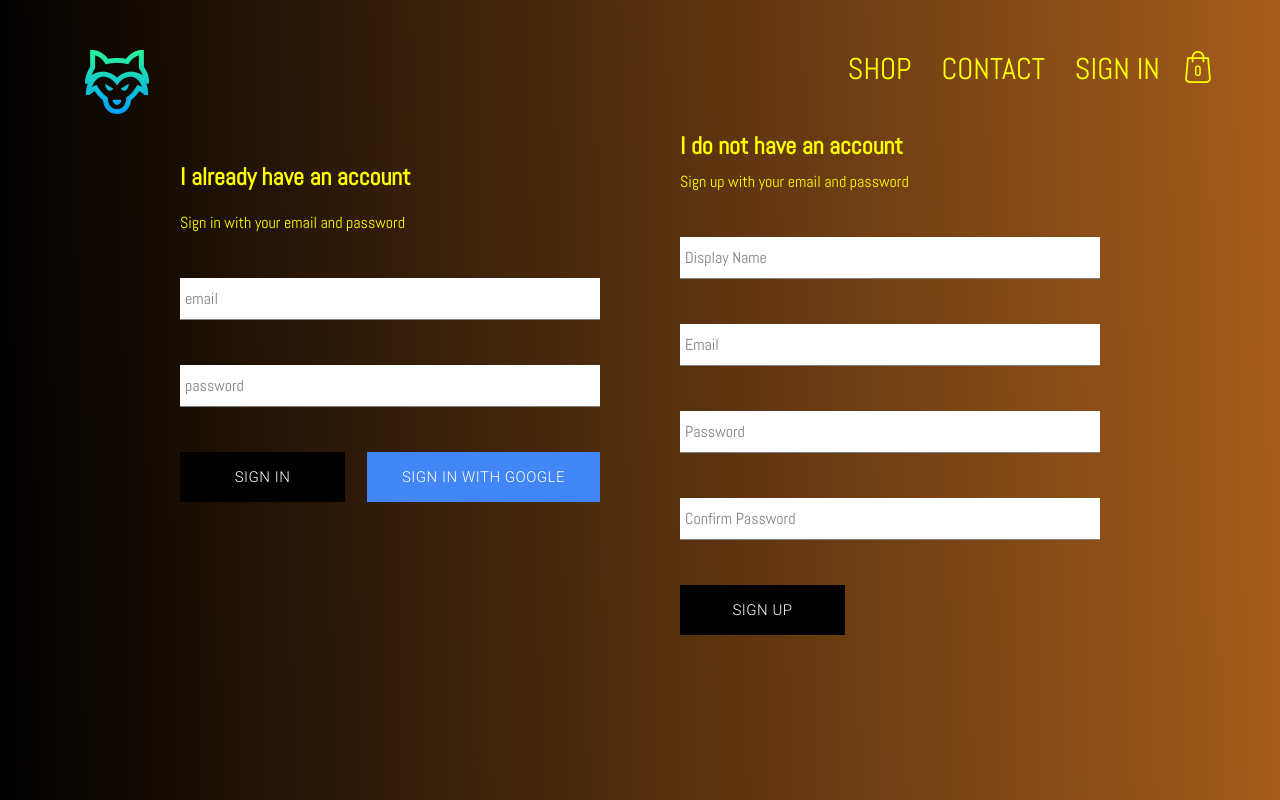
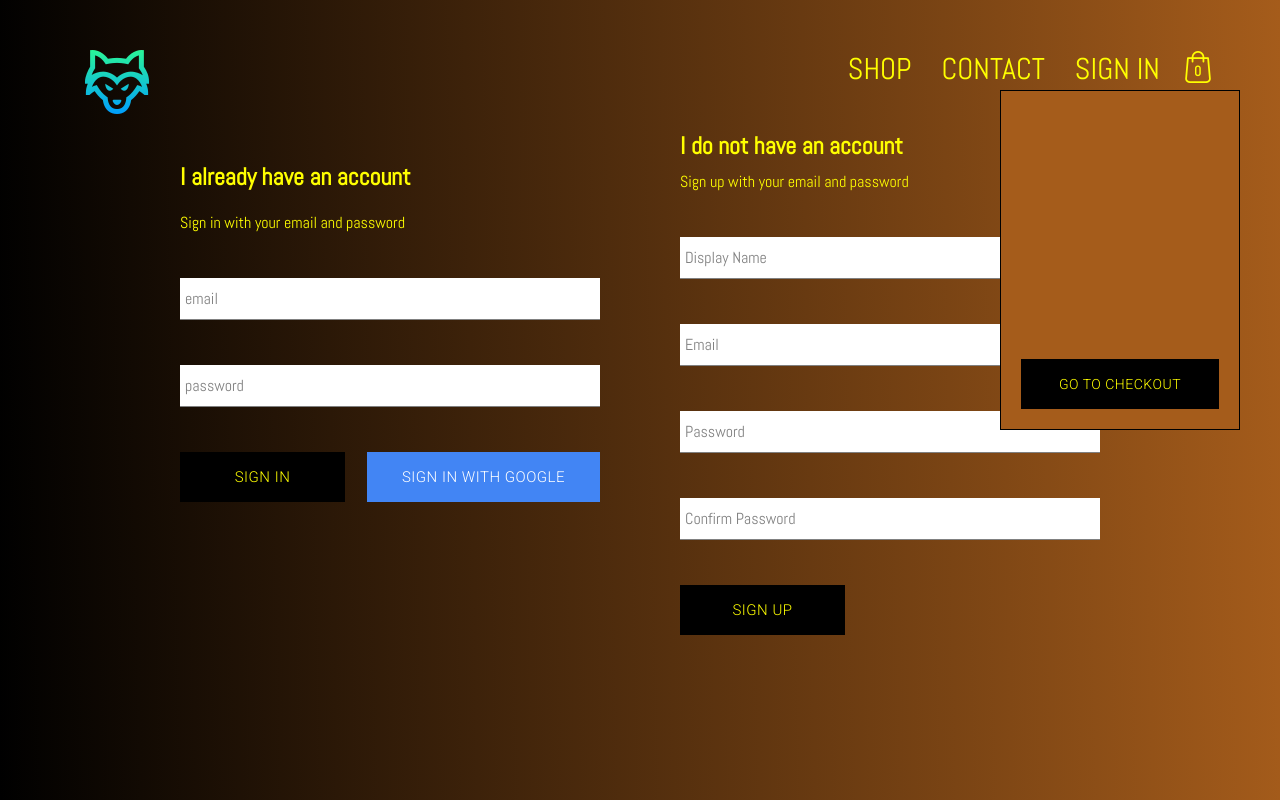
Before and after one commit to ParsaPeikani/E-commerce-Project, a React (Create React App) app: page /signin in a window 1280 px wide. Built offline with nearby package versions, Linux system fonts and the light colour scheme; no server answers; a web font is replaced by a local one; what @mojs/core would draw is missing.

Commit message:
Adding the cart Drop down option without functionality yet

```diff
--- /dev/null
+++ b/src/components/cart-dropdown/cart-dropdown.component.jsx
@@ -0,0 +1,14 @@
+import React from "react";
+
+import CustomButton from "../custom-button/custom-button.component";
+
+import './cart-dropdown.styles.scss';
+
+const CartDropDown = () => (
+    <div className="cart-dropdown">
+        <div className="cart-items" />
+        <CustomButton> GO TO CHECKOUT </CustomButton>
+    </div>
+)
+
+export default CartDropDown;
--- /dev/null
+++ b/src/components/cart-dropdown/cart-dropdown.styles.scss
@@ -0,0 +1,25 @@
+.cart-dropdown {
+    position: absolute;
+    width: 240px;
+    height: 340px;
+    display: flex;
+    flex-direction: column;
+    padding: 20px;
+    border: 1px solid black;
+    background-color: #A55C1B;
+    top: 90px;
+    right: 40px;
+    z-index: 5;
+
+    .cart-items {
+      height: 240px;
+      display: flex;
+      flex-direction: column;
+      //overflow: scroll;
+    }
+
+    button {
+      font-size: 14px;
+      margin-top: auto;
+    }
+  }
--- a/src/components/custom-button/custom-button.styles.scss
+++ b/src/components/custom-button/custom-button.styles.scss
@@ -7,15 +7,15 @@
     padding: 0 35px 0 35px;
     font-size: 15px;
     background-color: black;
-    color: white;
+    color: #FFFF00;
     text-transform: uppercase;
     font-family: Roboto;
     border: none;
     cursor: pointer;
 
     &:hover {
-      background-color: white;
-      color: black;
+      background-color: #d37c30;
+      color: #2B1700;
       border: 1px solid black;
     }
 
--- a/src/components/header/header.component.jsx
+++ b/src/components/header/header.component.jsx
@@ -6,6 +6,7 @@
 
 import { auth } from '../../firebase/firebase.utils';
 import CartIcon from '../cart-icon/cart-icon.component';
+import CartDropDown from '../cart-dropdown/cart-dropdown.component';
 
 import Logo from '../logo/logo';
 import './header.styles.scss';
@@ -34,7 +35,7 @@
                 )}
             <CartIcon />
         </div>
-
+        <CartDropDown />
     </div>
 )
 
```
